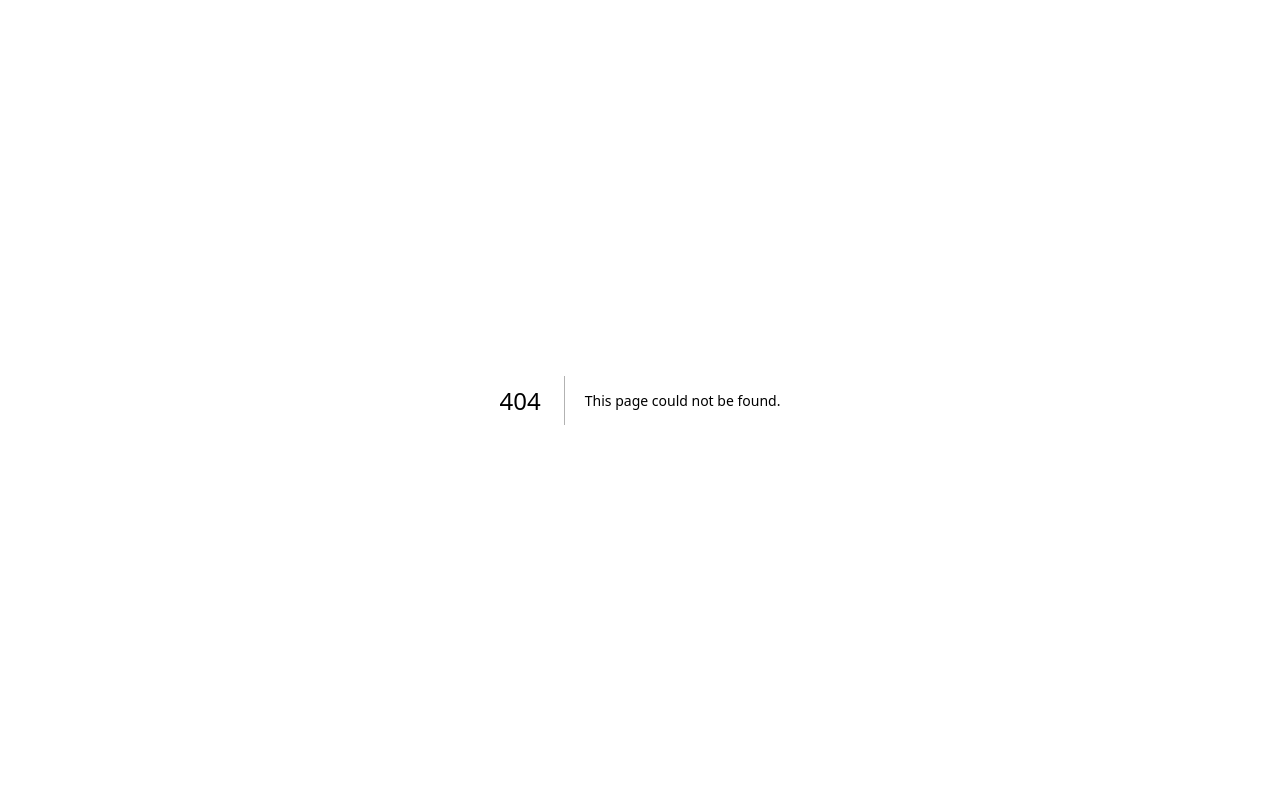
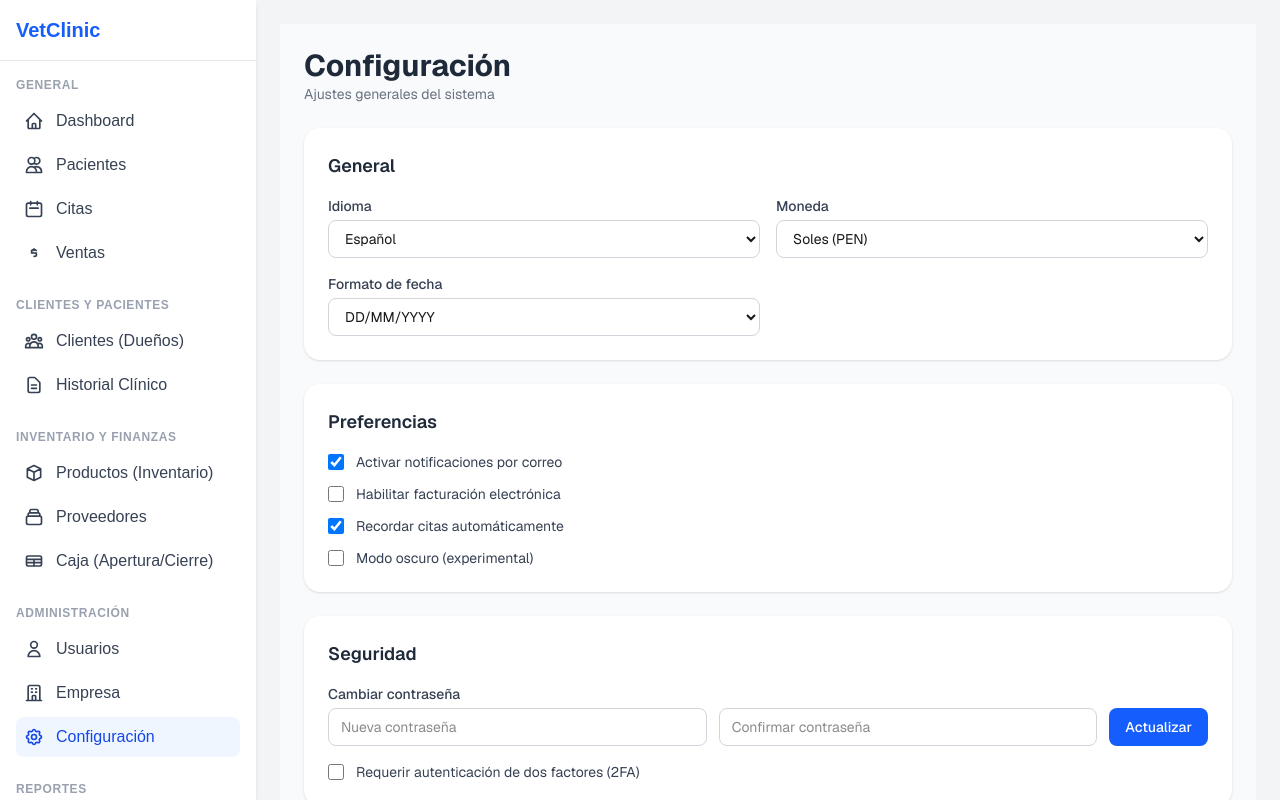
Before and after one commit to jkLion12/Sistema-Veterinaria, a Next.js app: page /home/configuracion in a window 1280 px wide. Before the commit this address had no page. Built offline with nearby package versions, Linux system fonts and the light colour scheme.

Commit message:
implementando la vista confiuracion

```diff
--- /dev/null
+++ b/src/app/home/configuracion/page.tsx
@@ -0,0 +1,192 @@
+// src/app/dashboard/configuracion/page.tsx
+'use client';
+
+import { useState } from 'react';
+
+export default function ConfiguracionPage() {
+  // Estados para las configuraciones
+  const [config, setConfig] = useState({
+    idioma: 'es',
+    moneda: 'PEN',
+    formatoFecha: 'DD/MM/YYYY',
+    notificaciones: true,
+    facturaElectronica: false,
+    recordarCitas: true,
+    modoOscuro: false,
+  });
+
+  const handleChange = (e: React.ChangeEvent<HTMLInputElement | HTMLSelectElement>) => {
+    const { name, value, type, checked } = e.target as HTMLInputElement;
+    setConfig({
+      ...config,
+      [name]: type === 'checkbox' ? checked : value,
+    });
+  };
+
+  const handleSubmit = (e: React.FormEvent) => {
+    e.preventDefault();
+    // Aquí iría la lógica para guardar la configuración
+    alert('Configuración guardada correctamente');
+  };
+
+  return (
+    <div className="min-h-screen bg-gray-50 p-4 md:p-6 font-sans">
+      {/* Encabezado */}
+      <div className="mb-6">
+        <h1 className="text-2xl md:text-3xl font-bold text-gray-800">Configuración</h1>
+        <p className="text-sm text-gray-500">Ajustes generales del sistema</p>
+      </div>
+
+      <form onSubmit={handleSubmit} className="space-y-6">
+        {/* Sección: General */}
+        <div className="bg-white rounded-2xl shadow p-6">
+          <h2 className="text-lg font-semibold text-gray-800 mb-4">General</h2>
+          <div className="grid grid-cols-1 md:grid-cols-2 gap-4">
+            <div>
+              <label className="block text-sm font-medium text-gray-700 mb-1">Idioma</label>
+              <select
+                name="idioma"
+                value={config.idioma}
+                onChange={handleChange}
+                className="w-full rounded-lg border border-gray-300 px-3 py-2 text-sm focus:border-blue-500 focus:ring-1 focus:ring-blue-500 outline-none"
+              >
+                <option value="es">Español</option>
+                <option value="en">Inglés</option>
+              </select>
+            </div>
+            <div>
+              <label className="block text-sm font-medium text-gray-700 mb-1">Moneda</label>
+              <select
+                name="moneda"
+                value={config.moneda}
+                onChange={handleChange}
+                className="w-full rounded-lg border border-gray-300 px-3 py-2 text-sm focus:border-blue-500 focus:ring-1 focus:ring-blue-500 outline-none"
+              >
+                <option value="PEN">Soles (PEN)</option>
+                <option value="USD">Dólares (USD)</option>
+              </select>
+            </div>
+            <div>
+              <label className="block text-sm font-medium text-gray-700 mb-1">Formato de fecha</label>
+              <select
+                name="formatoFecha"
+                value={config.formatoFecha}
+                onChange={handleChange}
+                className="w-full rounded-lg border border-gray-300 px-3 py-2 text-sm focus:border-blue-500 focus:ring-1 focus:ring-blue-500 outline-none"
+              >
+                <option value="DD/MM/YYYY">DD/MM/YYYY</option>
+                <option value="MM/DD/YYYY">MM/DD/YYYY</option>
+                <option value="YYYY-MM-DD">YYYY-MM-DD</option>
+              </select>
+            </div>
+          </div>
+        </div>
+
+        {/* Sección: Preferencias */}
+        <div className="bg-white rounded-2xl shadow p-6">
+          <h2 className="text-lg font-semibold text-gray-800 mb-4">Preferencias</h2>
+          <div className="space-y-3">
+            <label className="flex items-center space-x-3">
+              <input
+                type="checkbox"
+                name="notificaciones"
+                checked={config.notificaciones}
+                onChange={handleChange}
+                className="h-4 w-4 text-blue-600 border-gray-300 rounded focus:ring-blue-500"
+              />
+              <span className="text-sm text-gray-700">Activar notificaciones por correo</span>
+            </label>
+            <label className="flex items-center space-x-3">
+              <input
+                type="checkbox"
+                name="facturaElectronica"
+                checked={config.facturaElectronica}
+                onChange={handleChange}
+                className="h-4 w-4 text-blue-600 border-gray-300 rounded focus:ring-blue-500"
+              />
+              <span className="text-sm text-gray-700">Habilitar facturación electrónica</span>
+            </label>
+            <label className="flex items-center space-x-3">
+              <input
+                type="checkbox"
+                name="recordarCitas"
+                checked={config.recordarCitas}
+                onChange={handleChange}
+                className="h-4 w-4 text-blue-600 border-gray-300 rounded focus:ring-blue-500"
+              />
+              <span className="text-sm text-gray-700">Recordar citas automáticamente</span>
+            </label>
+            <label className="flex items-center space-x-3">
+              <input
+                type="checkbox"
+                name="modoOscuro"
+                checked={config.modoOscuro}
+                onChange={handleChange}
+                className="h-4 w-4 text-blue-600 border-gray-300 rounded focus:ring-blue-500"
+              />
+              <span className="text-sm text-gray-700">Modo oscuro (experimental)</span>
+            </label>
+          </div>
+        </div>
+
+        {/* Sección: Seguridad */}
+        <div className="bg-white rounded-2xl shadow p-6">
+          <h2 className="text-lg font-semibold text-gray-800 mb-4">Seguridad</h2>
+          <div className="space-y-4">
+            <div>
+              <label className="block text-sm font-medium text-gray-700 mb-1">Cambiar contraseña</label>
+              <div className="flex flex-col sm:flex-row gap-3">
+                <input
+                  type="password"
+                  placeholder="Nueva contraseña"
+                  className="flex-1 rounded-lg border border-gray-300 px-3 py-2 text-sm focus:border-blue-500 focus:ring-1 focus:ring-blue-500 outline-none"
+                />
+                <input
+                  type="password"
+                  placeholder="Confirmar contraseña"
+                  className="flex-1 rounded-lg border border-gray-300 px-3 py-2 text-sm focus:border-blue-500 focus:ring-1 focus:ring-blue-500 outline-none"
+                />
+                <button
+                  type="button"
+                  className="rounded-lg bg-blue-600 px-4 py-2 text-sm font-medium text-white hover:bg-blue-700 transition"
+                >
+                  Actualizar
+                </button>
+              </div>
+            </div>
+            <div>
+              <label className="flex items-center space-x-3">
+                <input
+                  type="checkbox"
+                  className="h-4 w-4 text-blue-600 border-gray-300 rounded focus:ring-blue-500"
+                />
+                <span className="text-sm text-gray-700">Requerir autenticación de dos factores (2FA)</span>
+              </label>
+            </div>
+          </div>
+        </div>
+
+        {/* Sección: Acerca de */}
+        <div className="bg-white rounded-2xl shadow p-6">
+          <h2 className="text-lg font-semibold text-gray-800 mb-4">Acerca de</h2>
+          <div className="text-sm text-gray-600 space-y-1">
+            <p><span className="font-medium">Sistema:</span> VetClinic v1.0.0</p>
+            <p><span className="font-medium">Desarrollado por:</span> JACK LION</p>
+            <p><span className="font-medium">Última actualización:</span> Agosto 2026</p>
+            <p><span className="font-medium">Licencia:</span> Uso interno</p>
+          </div>
+        </div>
+
+        {/* Botón de guardar */}
+        <div className="flex justify-end">
+          <button
+            type="submit"
+            className="rounded-lg bg-blue-600 px-6 py-2 text-sm font-medium text-white shadow hover:bg-blue-700 transition"
+          >
+            Guardar Configuración
+          </button>
+        </div>
+      </form>
+    </div>
+  );
+}
```
